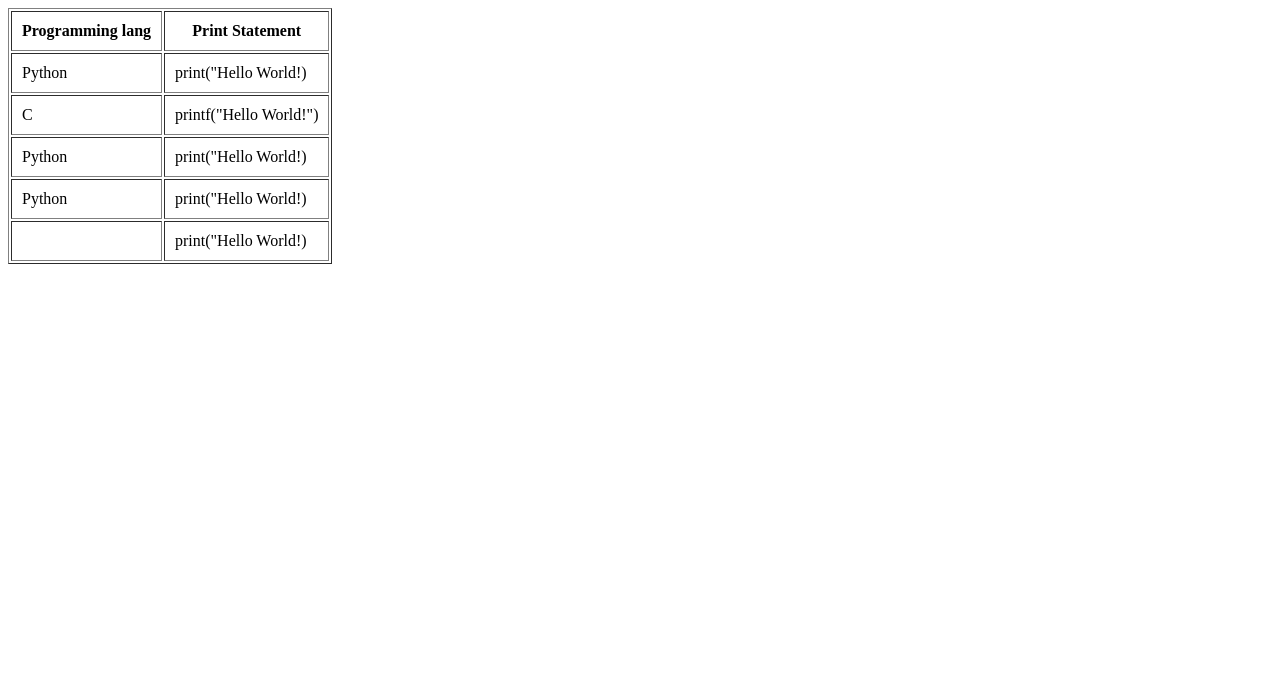
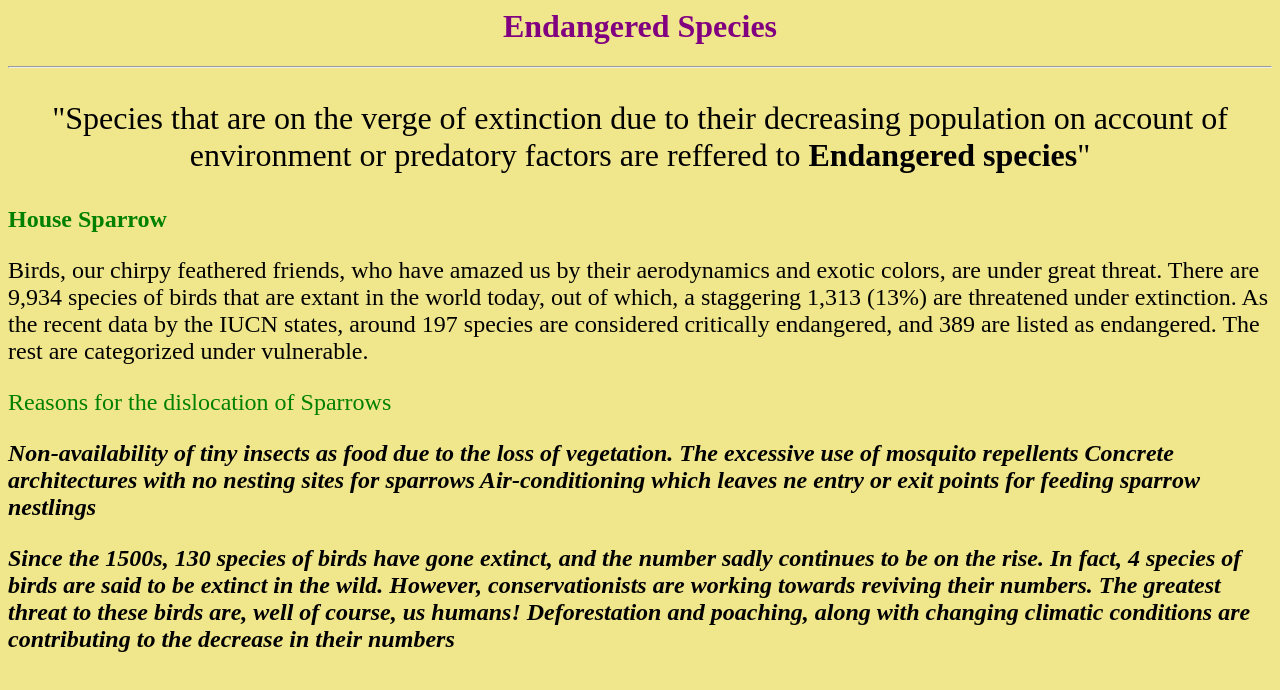
Before and after one commit to dhrubajyotifounderofDSoft/for-joyce-html.github.io, a website: page index.html in a window 1280 px wide. Drawn offline with Linux system fonts and the light colour scheme.

Commit message:
Add files via upload

```diff
--- /dev/null
+++ b/attributes.json
@@ -0,0 +1,3 @@
+{
+    "font": ""
+}
--- a/index.html
+++ b/index.html
@@ -1,38 +1,41 @@
-<!DOCTYPE html>
-<html lang="en">
+<html>
 <head>
-    <meta charset="UTF-8">
-    <meta http-equiv="X-UA-Compatible" content="IE=edge">
-    <meta name="viewport" content="width=device-width, initial-scale=1.0">
-    <title>Test</title>
+    <title>Endangered Species</title>
 </head>
-<body>
-    <table border="1px blue" cellpadding="10">
-        <tr>
-            <th>Programming lang</th>
-            <th>Print Statement</th>
-        </tr>
-        <tr>
-            <td>Python</td>
-            <td>print("Hello World!)</td>
-        </tr>
-        <tr>
-            <td>C</td>
-            <td>printf("Hello World!")</td>
-        </tr>
-        <tr>
-            <td>Python</td>
-            <td>print("Hello World!)</td>
-        </tr>
-        <tr>
-            <td>Python</td>
-            <td>print("Hello World!)</td>
-        </tr>
-        <tr>
-            <td></td>
-            <td>print("Hello World!)</td>
-        </tr>
 
-    </table>
+<body bgcolor="khaki">
+    <font color="purple" face="Cascadia Code">
+        <center>
+            <h1>Endangered Species</h1>
+        </center>
+        <hr>
+    </font>
+    <font size="6" face="Times new roman" align="center">
+        <p>
+            "Species that are on the verge of extinction due to their decreasing population on account of environment or
+            predatory factors are reffered to <b>Endangered species</b>"
+        </p>
+    </font>
+    <font color="green" face="Cascadia Code">
+        <h2>House Sparrow</h2>
+    </font>
+    <font size="5" face="Times new roman">
+        <p>
+            Birds, our chirpy feathered friends, who have amazed us by their aerodynamics and exotic colors, are under
+            great threat. There are 9,934 species of birds that are extant in the world today, out of which, a
+            staggering 1,313 (13%) are threatened under extinction. As the recent data by the IUCN states, around 197
+            species are considered critically endangered, and 389 are listed as endangered. The rest are categorized
+            under vulnerable.
+        </p>
+    </font>
+    <font color="green" size="5" face="Cascadia Code">
+        <p>Reasons for the dislocation of Sparrows</p>
+    </font>
+    <font size="5" face="Times new roman">
+        <p><b><i>Non-availability of tiny insects as food due to the loss of vegetation. The excessive use of mosquito repellents Concrete architectures with no nesting sites for sparrows Air-conditioning which leaves ne entry or exit points for feeding sparrow nestlings</i></b></p>
+        <p><b><i>Since the 1500s, 130 species of birds have gone extinct, and the number sadly continues to be on the rise. In fact, 4 species of birds are said to be extinct in the wild. However, conservationists are working towards reviving their numbers. The greatest threat to these birds are, well of course, us humans! Deforestation and poaching, along with changing climatic conditions are contributing to the decrease in their numbers</i></b></p>
+    </font>
+
 </body>
+
 </html>
--- /dev/null
+++ b/package.json
@@ -0,0 +1,6 @@
+{
+  "dependencies": {
+    "bootstrap": "^5.3.0-alpha1",
+    "monaco-editor": "^0.36.1"
+  }
+}
--- /dev/null
+++ b/style.css
@@ -0,0 +1,5 @@
+*{
+    margin: 0;
+    padding: 0;
+    box-sizing: border-box;
+}
```
Also changed, not shown: 1 other file.
